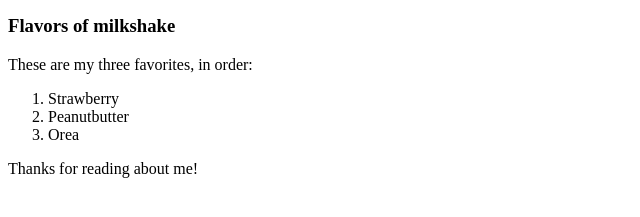
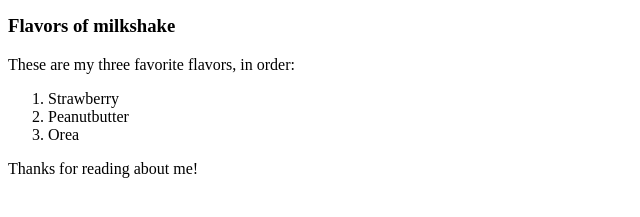
Before and after one commit to rabu329/my-first-webpage, a plain HTML site: page favorite-things.html in a window 1280 px wide. Shown: the part 331-548 px from the top of the page, 0-640 px from the left. Drawn offline with Linux system fonts and the light colour scheme.

Commit message:
added various changes to each file and img folder for git commit and push testing for my knowledge

```diff
--- a/favorite-things.html
+++ b/favorite-things.html
@@ -23,7 +23,7 @@
     </ul>
 
     <h3>Flavors of milkshake</h3>
-    <p>These are my three favorites, in order:</p>
+    <p>These are my three favorite flavors, in order:</p>
     <ol>
       <li>Strawberry</li>
       <li>Peanutbutter</li>
```
Also changed, not shown: my-first-webpage.html (+1 -0 lines), img/gamingrig.jpeg (added).
